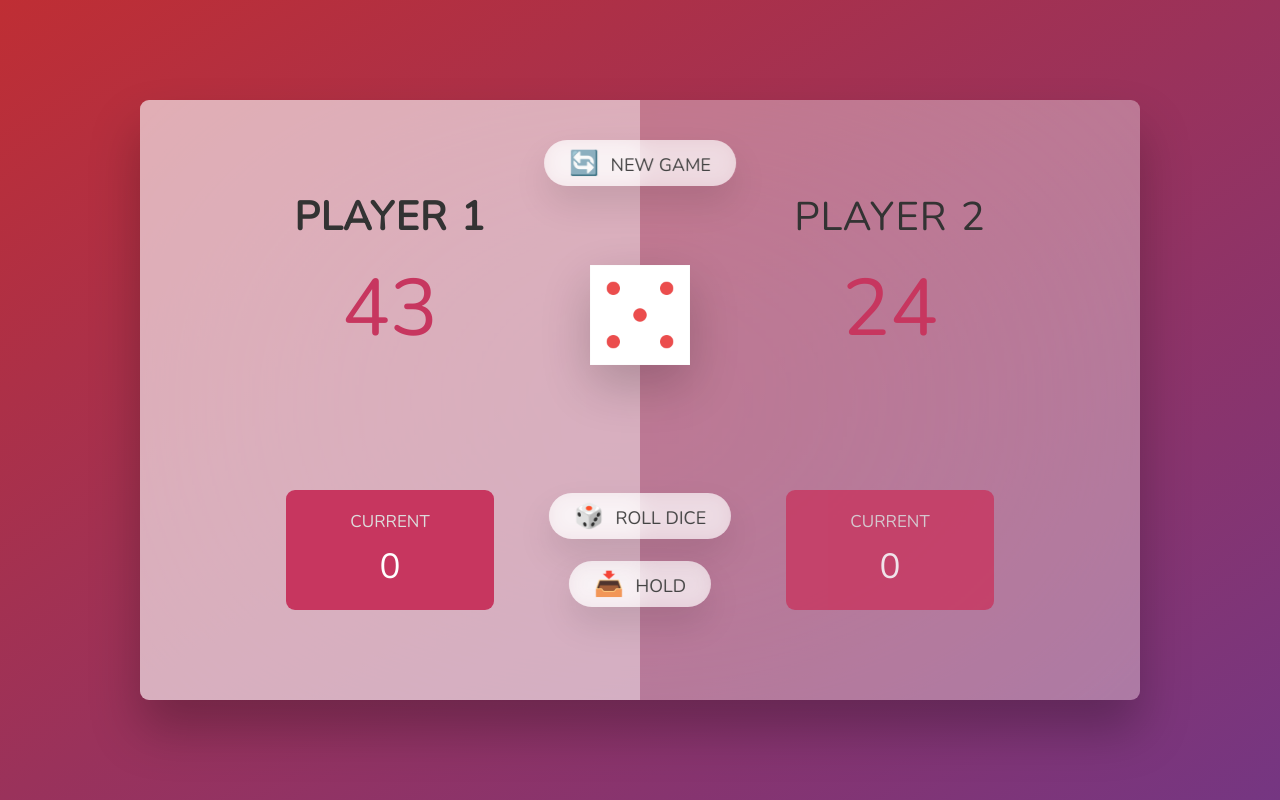
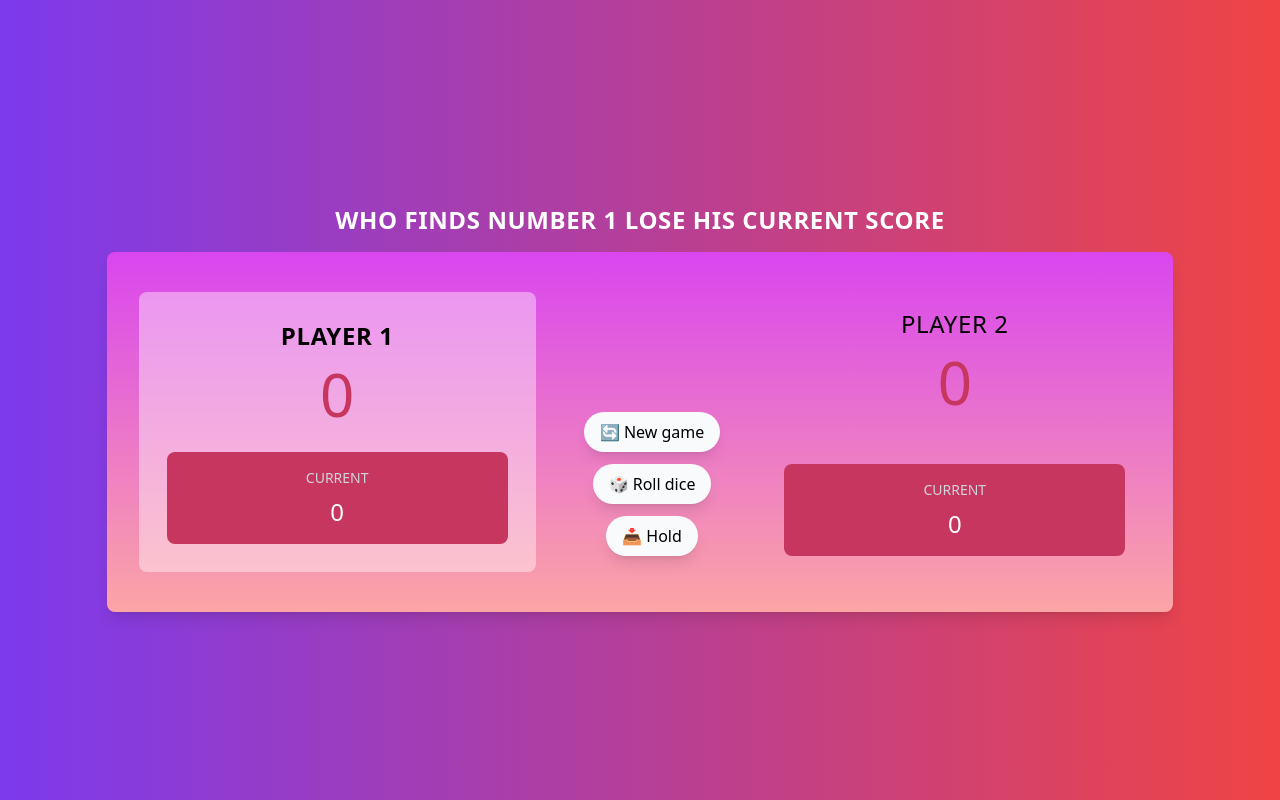
Before and after one commit to Youssehf/Roll-and-Win, a website: page index.html in a window 1280 px wide. Drawn offline with nearby package versions, Linux system fonts and the light colour scheme.

```diff
--- a/index.html
+++ b/index.html
@@ -4,33 +4,44 @@
   <meta charset="UTF-8" />
   <meta name="viewport" content="width=device-width, initial-scale=1.0" />
   <meta http-equiv="X-UA-Compatible" content="ie=edge" />
-    <link rel="stylesheet" href="style.css" />
-    <title>Pig Game</title>
+  <link href="https://fonts.googleapis.com/css2?family=Nunito&display=swap" rel="stylesheet" />
+  <link rel="stylesheet" href="output.css" />
+  <title>Roll Game</title>
 </head>
-  <body>
-    <main>
-      <section class="player player--0 player--active">
-        <h2 class="name" id="name--0">Player 1</h2>
-        <p class="score" id="score--0">43</p>
-        <div class="current">
-          <p class="current-label">Current</p>
-          <p class="current-score" id="current--0">0</p>
-        </div>
-      </section>
-      <section class="player player--1">
-        <h2 class="name" id="name--1">Player 2</h2>
-        <p class="score" id="score--1">24</p>
-        <div class="current">
-          <p class="current-label">Current</p>
-          <p class="current-score" id="current--1">0</p>
+<body class="font-sans bg-gradient-to-r from-violet-600 to-red-500 min-h-screen flex flex-col items-center justify-center overflow-auto">
+  <h1 class="text-2xl text-center px-9 uppercase tracking-wide my-4 font-bold text-white">Who Finds number 1 lose his current score</h1>
+  <main class="w-10/12 max-w-[100rem] bg-gradient-to-b from-fuchsia-500 to-red-300 backdrop-blur-md shadow-lg rounded-lg flex flex-col md:flex-row md:py-10 md:px-8 md:gap-8">
+    <!-- Player 1 -->
+    <section class="player player--0 player--active flex-1 flex flex-col items-center p-7 bg-opacity-40 rounded-lg">
+      <h2 id="name--0" class="name text-2xl uppercase tracking-wide ">Player 1</h2>
+      <p id="score--0" class="score text-6xl mt-3 mb-7 font-light text-[#c7365f]">43</p>
+      <div class="current bg-[#c7365f] rounded-lg text-white w-full p-4 text-center mt-auto">
+        <p class="current-lable uppercase text-sm text-gray-300 mb-2">Current</p>
+        <p  id="current--0" class="current-score text-2xl">0</p>
       </div>
     </section>
 
-      <img src="dice-5.png" alt="Playing dice" class="dice" />
-      <button class="btn btn--new">🔄 New game</button>
-      <button class="btn btn--roll">🎲 Roll dice</button>
-      <button class="btn btn--hold">📥 Hold</button>
+    <!-- Middle Section for Dice and Buttons -->
+    <div class="flex md:flex-col flex-wrap justify-end items-center p-4 gap-3 bg-opacity-40 rounded-lg">
+      <img src="dice-5.png" alt="Playing dice" class="dice hidden h-12 w-12">
+      <button class="btn btn--new bg-slate-50 backdrop-blur-md px-4 py-2 md:mt-9 rounded-full shadow-lg hover:bg-slate-200 transition duration-200">🔄 New game</button>
+      <button class="btn btn--roll bg-slate-50 backdrop-blur-md px-4 py-2 rounded-full shadow-lg hover:bg-slate-200 transition duration-200">🎲 Roll dice</button>
+      <button class="btn btn--hold bg-slate-50 backdrop-blur-md px-4 py-2 rounded-full shadow-lg hover:bg-slate-200 transition duration-200">📥 Hold</button>
+    </div>
+
+    <!-- Player 2 -->
+    <section class="player player--1 flex-1 flex flex-col items-center p-4  bg-opacity-40 rounded-lg">
+      <h2 id="name--1" class="name text-2xl uppercase tracking-wide ">Player 2</h2>
+      <p id="score--1" class="score text-6xl mt-3 mb-7 font-light text-[#c7365f]">24</p>
+      <div class="current bg-[#c7365f] rounded-lg text-white w-full p-4 text-center mt-auto">
+        <p class="current-label uppercase text-sm text-gray-300 mb-2">Current</p>
+        <p id="current--1" class="current-score text-2xl">0</p>
+      </div>
+    </section>
   </main>
+  <div id="winner" class="content p-5 bg-green-500 text-white rounded-lg text-5xl">
+    🎉 Congratulations Player Wins! 🎉
+</div>
   <script src="script.js"></script>
 </body>
 </html>
--- a/script.js
+++ b/script.js
@@ -1 +1,105 @@
 'use strict';
+
+// Selecting elements
+const player0El = document.querySelector('.player--0');
+const player1El = document.querySelector('.player--1');
+const score0El = document.querySelector('#score--0');
+const score1El = document.getElementById('score--1');
+const current0El = document.getElementById('current--0');
+const current1El = document.getElementById('current--1');
+const winnerMessage = document.getElementById('winner');
+
+const diceEl = document.querySelector('.dice');
+const btnNew = document.querySelector('.btn--new');
+const btnRoll = document.querySelector('.btn--roll');
+const btnHold = document.querySelector('.btn--hold');
+
+let scores, currentScore, activePlayer, playing;
+
+// Starting conditions
+const init = function () {
+  scores = [0, 0];
+  currentScore = 0;
+  activePlayer = 0;
+  playing = true;
+
+  score0El.textContent = 0;
+  score1El.textContent = 0;
+  current0El.textContent = 0;
+  current1El.textContent = 0;
+
+  diceEl.classList.add('hidden');
+  player0El.classList.remove('player--winner');
+  player1El.classList.remove('player--winner');
+  player0El.classList.add('player--active');
+  player1El.classList.remove('player--active');
+
+  winnerMessage.classList.add('hidden');
+//   winnerMessage.style.display = 'none';
+};
+init();
+
+const switchPlayer = function () {
+  document.getElementById(`current--${activePlayer}`).textContent = 0;
+  currentScore = 0;
+  activePlayer = activePlayer === 0 ? 1 : 0;
+  player0El.classList.toggle('player--active');
+  player1El.classList.toggle('player--active');
+};
+
+// Rolling dice functionality
+btnRoll.addEventListener('click', function () {
+  if (playing) {
+    // 1. Generating a random dice roll
+    const dice = Math.trunc(Math.random() * 6) + 1;
+
+    // 2. Display dice
+    diceEl.classList.remove('hidden');
+    diceEl.src = `dice-${dice}.png`;
+
+    // 3. Check for rolled 1
+    if (dice !== 1) {
+      // Add dice to current score
+      currentScore += dice;
+      document.getElementById(
+        `current--${activePlayer}`
+      ).textContent = currentScore;
+    } else {
+      // Switch to next player
+      switchPlayer();
+    }
+  }
+});
+
+btnHold.addEventListener('click', function () {
+  if (playing) {
+    // 1. Add current score to active player's score
+    scores[activePlayer] += currentScore;
+    // scores[1] = scores[1] + currentScore
+
+    document.getElementById(`score--${activePlayer}`).textContent =
+      scores[activePlayer];
+
+    // 2. Check if player's score is >= 100
+    if (scores[activePlayer] >= 10) {
+      // Finish the game
+      playing = false;
+      diceEl.classList.add('hidden');
+
+      document
+        .querySelector(`.player--${activePlayer}`)
+        .classList.add('player--winner');
+      document
+        .querySelector(`.player--${activePlayer}`)
+        .classList.remove('player--active');
+
+        winnerMessage.classList.remove('hidden');
+      winnerMessage.textContent = `🎉 Congratulations Player ${activePlayer + 1} Wins! 🎉`;
+    } else {
+      // Switch to the next player
+      switchPlayer();
+    }
+  }
+});
+
+btnNew.addEventListener('click', init);
--- a/style.css
+++ b/style.css
@@ -1,3 +1,6 @@
+@tailwind base;
+@tailwind components;
+@tailwind utilities;
 @import url('https://fonts.googleapis.com/css2?family=Nunito&display=swap');
 
 * {
--- /dev/null
+++ b/tailwind.config.js
@@ -0,0 +1,11 @@
+/** @type {import('tailwindcss').Config} */
+module.exports = {
+  content: [
+    './*.html',
+    './*.js',
+  ],
+  theme: {
+    extend: {},
+  },
+  plugins: [],
+}
```
Also changed, not shown: package.json (added, +16 -0 lines), output.css (added), 2 other files. Lines whose indentation alone changed are shown as unchanged.
